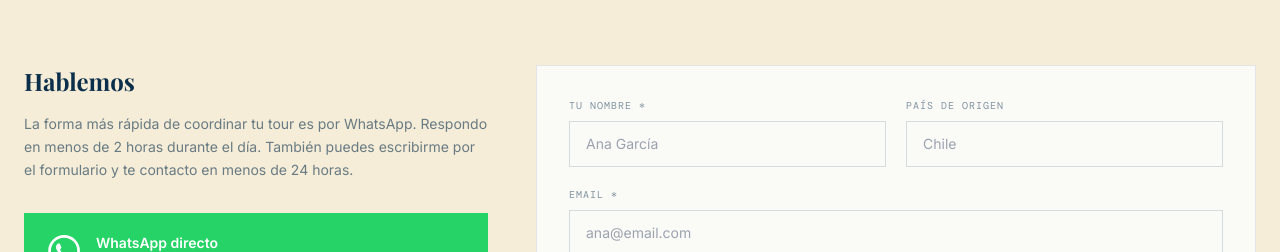
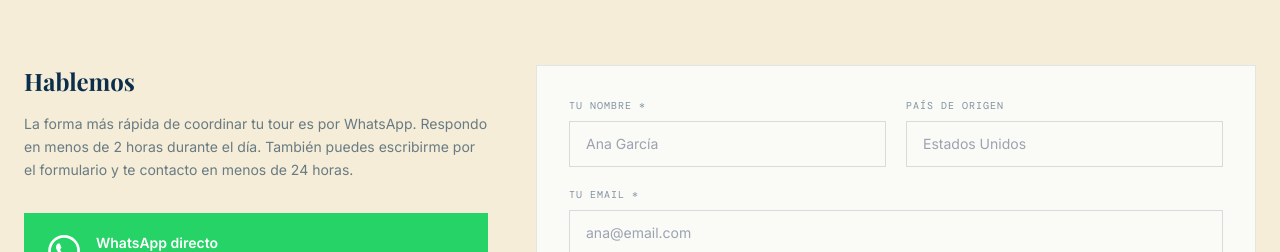
Before and after one commit to IsraelLinan/LadingPage_ChoferTactico, a React (Vite) app: page / in a window 1280 px wide. Shown: the part 7052-7304 px from the top of the page. Built offline with nearby package versions, Linux system fonts and the light colour scheme; a web font is replaced by a local one.

Commit message:
Configuracion de Email

```diff
--- a/src/components/Contact.jsx
+++ b/src/components/Contact.jsx
@@ -2,6 +2,7 @@ import { motion } from "framer-motion";
 import { useInView } from "framer-motion";
 import { useRef, useState } from "react";
 import { useLang } from "../i18n/LangContext";
+import emailjs from '@emailjs/browser';
 
 const WHATSAPP_NUMBER = "51933445293";
 
@@ -23,12 +24,30 @@ export default function Contact() {
   };
 
   const handleSubmit = async (e) => {
-    e.preventDefault();
-    setLoading(true);
-    await new Promise((r) => setTimeout(r, 1500));
-    setLoading(false);
+  e.preventDefault();
+  setLoading(true);
+  try {
+    await emailjs.send(
+      'service_yhf4y9k',
+      'template_fhvhfya',
+      {
+        name: form.name,
+        email: form.email,
+        country: form.country,
+        date: form.date,
+        people: form.people,
+        service: form.service,
+        message: form.message,
+      },
+      'kRnu94T9xMiz1-Nfv'
+    );
     setSent(true);
-  };
+  } catch (error) {
+    alert('Error al enviar. Por favor escríbenos por WhatsApp.');
+    console.error(error);
+  }
+  setLoading(false);
+};
 
   const f = c.form;
 
--- a/src/i18n/translations.js
+++ b/src/i18n/translations.js
@@ -207,8 +207,8 @@ export const translations = {
       ],
       form: {
         name_label: "Tu nombre *", name_placeholder: "Ana García",
-        country_label: "País de origen", country_placeholder: "Chile",
-        email_label: "Email *", email_placeholder: "ana@email.com",
+        country_label: "País de origen", country_placeholder: "Estados Unidos",
+        email_label: "Tu Email *", email_placeholder: "ana@email.com",
         date_label: "Fecha del tour",
         people_label: "N° personas",
         people_options: ["persona", "personas"],
@@ -457,7 +457,7 @@ export const translations = {
       form: {
         name_label: "Your name *", name_placeholder: "Jane Smith",
         country_label: "Country of origin", country_placeholder: "USA",
-        email_label: "Email *", email_placeholder: "jane@email.com",
+        email_label: "Your Email *", email_placeholder: "jane@email.com",
         date_label: "Tour date",
         people_label: "No. of people",
         people_options: ["person", "people"],
```
